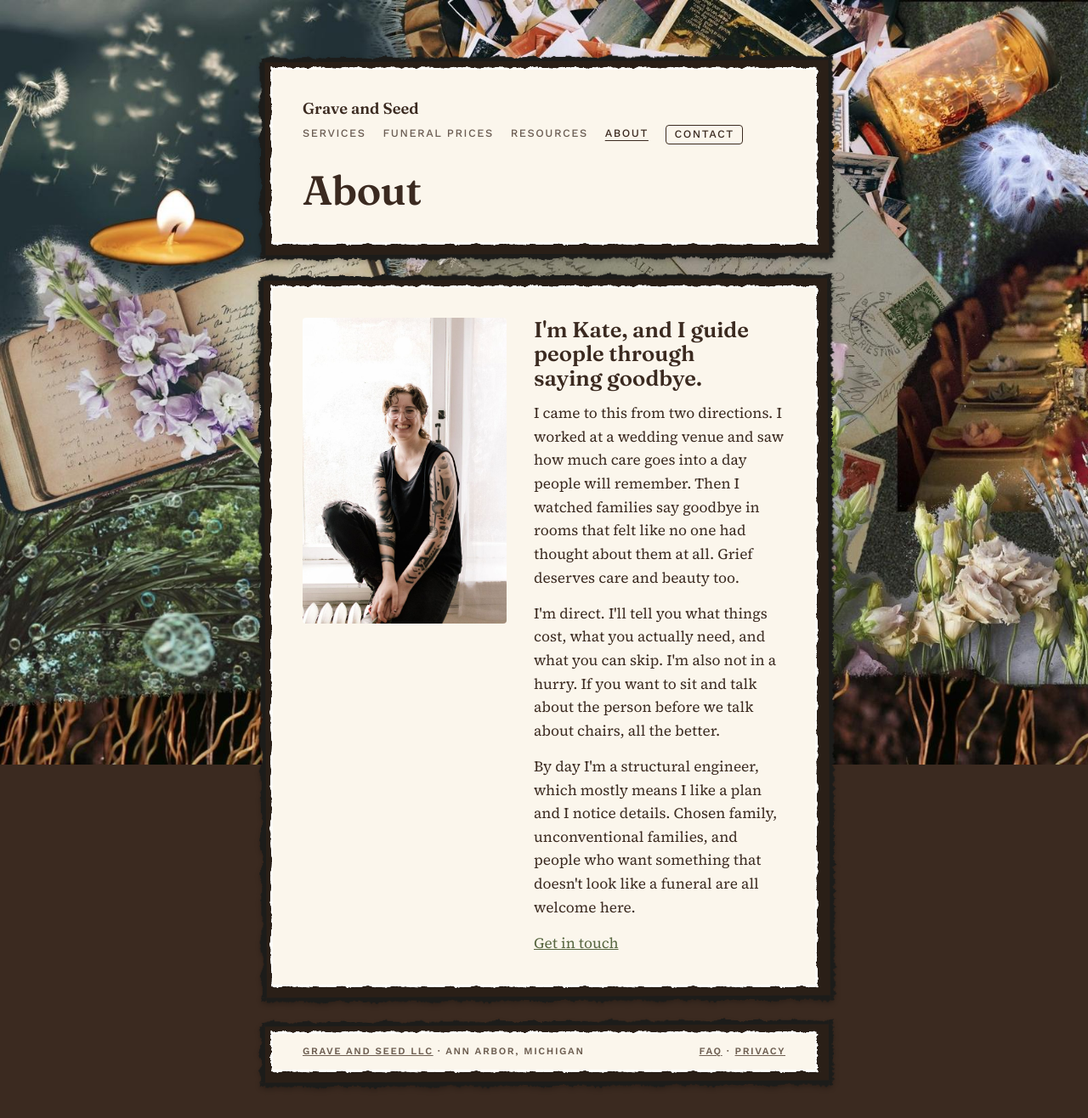
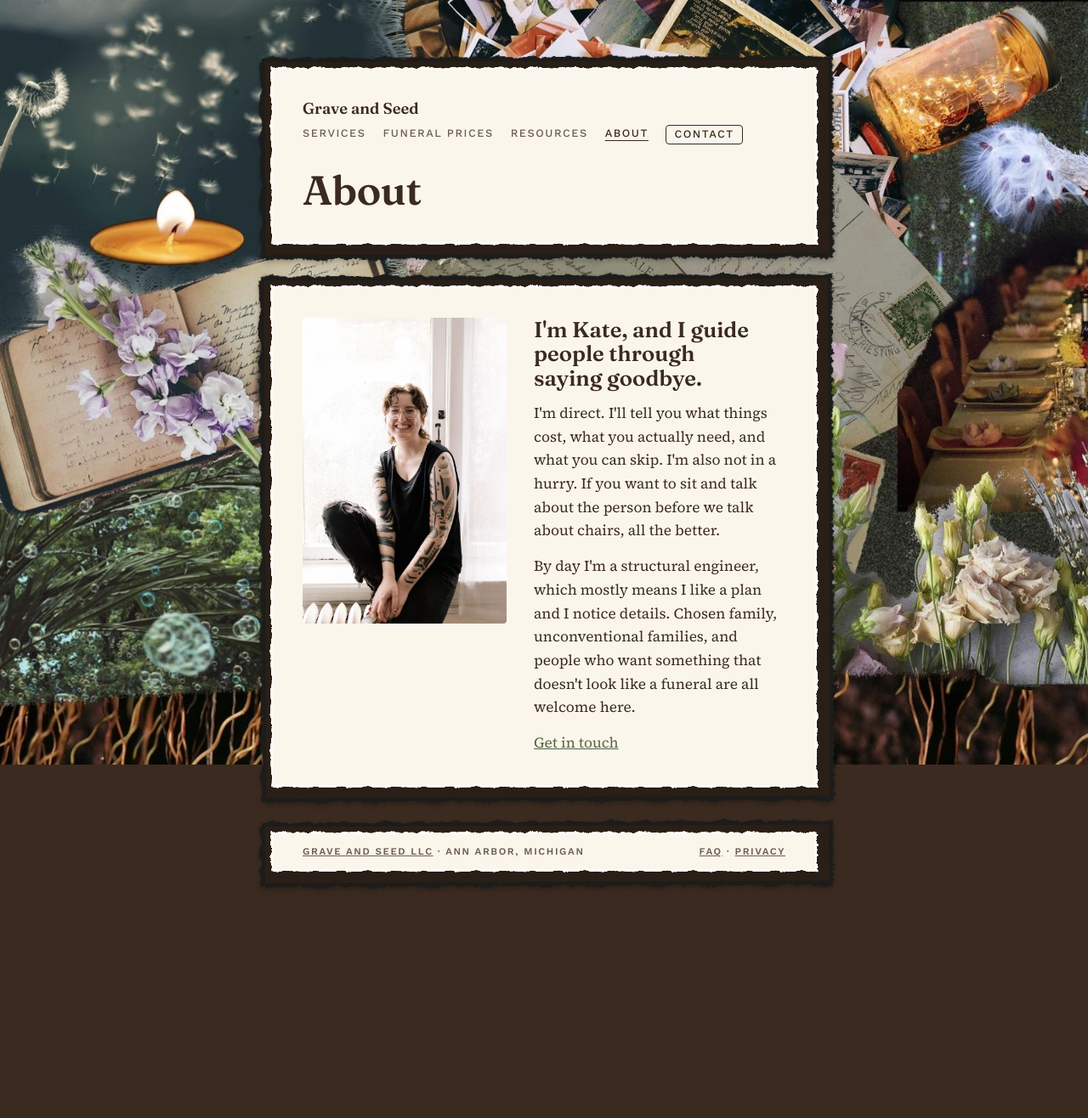
Before and after one commit to katekelley/graveandseed, a Jekyll site: the page built from about.html, in a window 1280 px wide. Shown: the whole page at 85% size. Built offline with Jekyll 4.4.1, drawn with Linux system fonts in a browser that asks for light colours; after the commit the page ends 1080 px from its top, so only the background shows below that.

Commit message:
About: drop the opening paragraph
Co-Authored-By: Claude Opus 5.5 <noreply@anthropic.com>
Claude-Session: https://claude.ai/code/session_011MgnuDPPcyysDfMpMHL2sF

```diff
--- a/_data/content.yml
+++ b/_data/content.yml
@@ -88,7 +88,6 @@ faq:
 
 about_heading: "I'm Kate, and I guide people through saying goodbye."
 about:
-  - "I came to this from two directions. I worked at a wedding venue and saw how much care goes into a day people will remember. Then I watched families say goodbye in rooms that felt like no one had thought about them at all. Grief deserves care and beauty too."
   - "I'm direct. I'll tell you what things cost, what you actually need, and what you can skip. I'm also not in a hurry. If you want to sit and talk about the person before we talk about chairs, all the better."
   - "By day I'm a structural engineer, which mostly means I like a plan and I notice details. Chosen family, unconventional families, and people who want something that doesn't look like a funeral are all welcome here."
 
```
